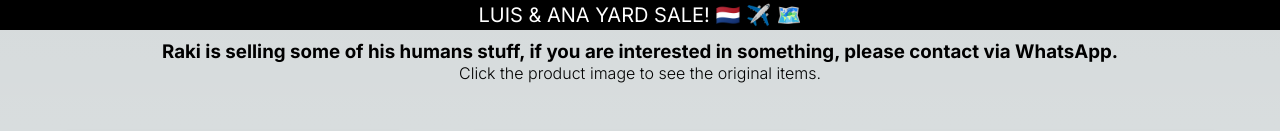
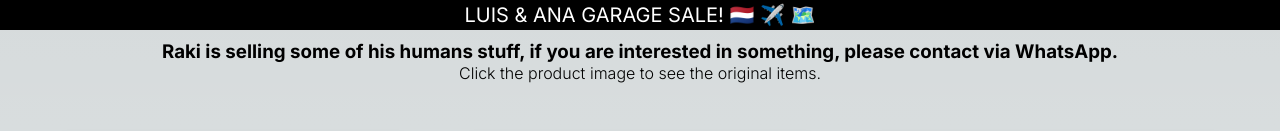
Before and after one commit to luisfmsouza/louisiana-yard-sale, a Next.js app: page / in a window 1280 px wide. Shown: the top 131 px of the page. Built offline with nearby package versions, Linux system fonts and the light colour scheme; grey boxes are pictures that could not be loaded.

Commit message:
feat: adjust texts

```diff
--- a/src/app/layout.tsx
+++ b/src/app/layout.tsx
@@ -5,8 +5,8 @@ import './globals.css'
 const inter = Inter({ subsets: ['latin'] })
 
 export const metadata: Metadata = {
-  title: 'Create Next App',
-  description: 'Generated by create next app',
+  title: 'Louisiana Garage Sale',
+  description: 'Raki is selling some of his humans stuff.',
 }
 
 export default function RootLayout({
--- a/src/app/page.tsx
+++ b/src/app/page.tsx
@@ -121,7 +121,7 @@ interface ProductListProps {
 
 const Header = () => (
   <>
-    <header className={styles.header}>Luis & Ana Yard Sale! 🇳🇱 ✈️ 🗺️</header>
+    <header className={styles.header}>Luis & Ana Garage Sale! 🇳🇱 ✈️ 🗺️</header>
 
     <h3 className={styles.h3}>
       Raki is selling some of his humans stuff, if you are interested in
```
